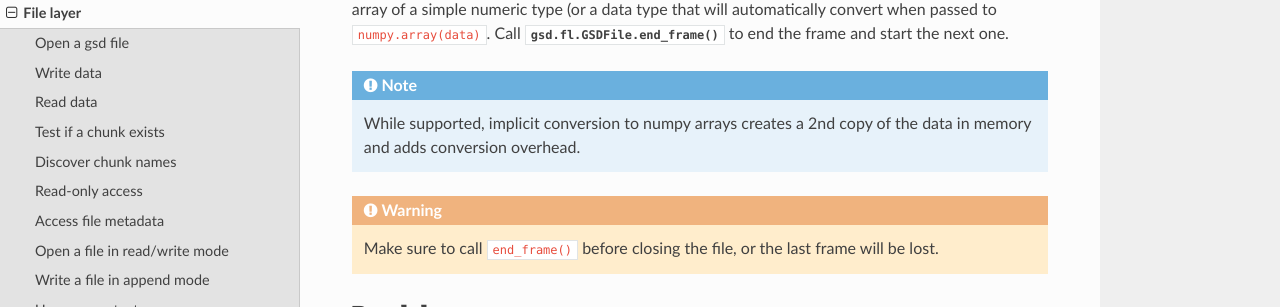
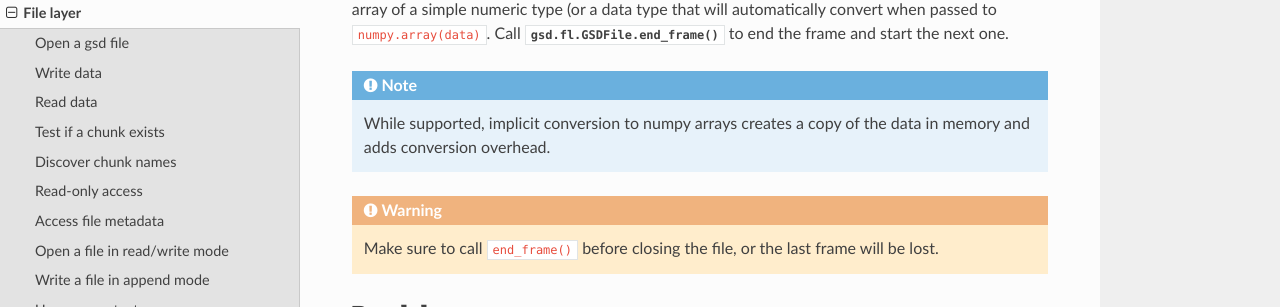
Before and after one commit to glotzerlab/gsd, a Sphinx documentation site: the page built from doc/fl-examples.rst, in a window 1280 px wide and 900 px high, scrolled down 675 px. Shown: the part 144-451 px from the top of the window. Built offline with Sphinx 7.4.7 and the Read the Docs theme 2.0.0, drawn with Linux system fonts in a browser that asks for light colours.

Commit message:
Documentation tweaks

```diff
--- a/CHANGELOG.rst
+++ b/CHANGELOG.rst
@@ -13,8 +13,8 @@
 *Note*
 
 * This release introduces a new file storage format.
-* GSD >= 2.0 can read files written by previous versions.
-* Files created or upgraded by GSD >= 2.0 can not be opened by GSD < 2.0.
+* GSD >= 2.0 can read and write to files created by GSD 1.x.
+* Files created or upgraded by GSD >= 2.0 can not be opened by GSD < 1.x.
 
 *Added*
 
--- a/doc/fl-examples.rst
+++ b/doc/fl-examples.rst
@@ -52,8 +52,8 @@
 convert when passed to ``numpy.array(data)``. Call :py:meth:`gsd.fl.GSDFile.end_frame()`
 to end the frame and start the next one.
 
-.. note:: While supported, implicit conversion to numpy arrays creates a 2nd copy of the data
-          in memory and adds conversion overhead.
+.. note:: While supported, implicit conversion to numpy arrays creates a copy
+          of the data in memory and adds conversion overhead.
 
 .. warning:: Make sure to call ``end_frame()`` before closing the file, or the last frame will be lost.
 
--- a/doc/hoomd-examples.rst
+++ b/doc/hoomd-examples.rst
@@ -61,7 +61,7 @@
           append mode.
 
 .. tip:: When using :py:meth:`gsd.hoomd.HOOMDTrajectory.extend`, pass in a generator or
-         generator expression to avoid storing the entire trajectory in RAM before
+         generator expression to avoid storing the entire trajectory in memory before
          writing it out.
 
 Randomly index frames
```
Also changed, not shown: 1 other file.
